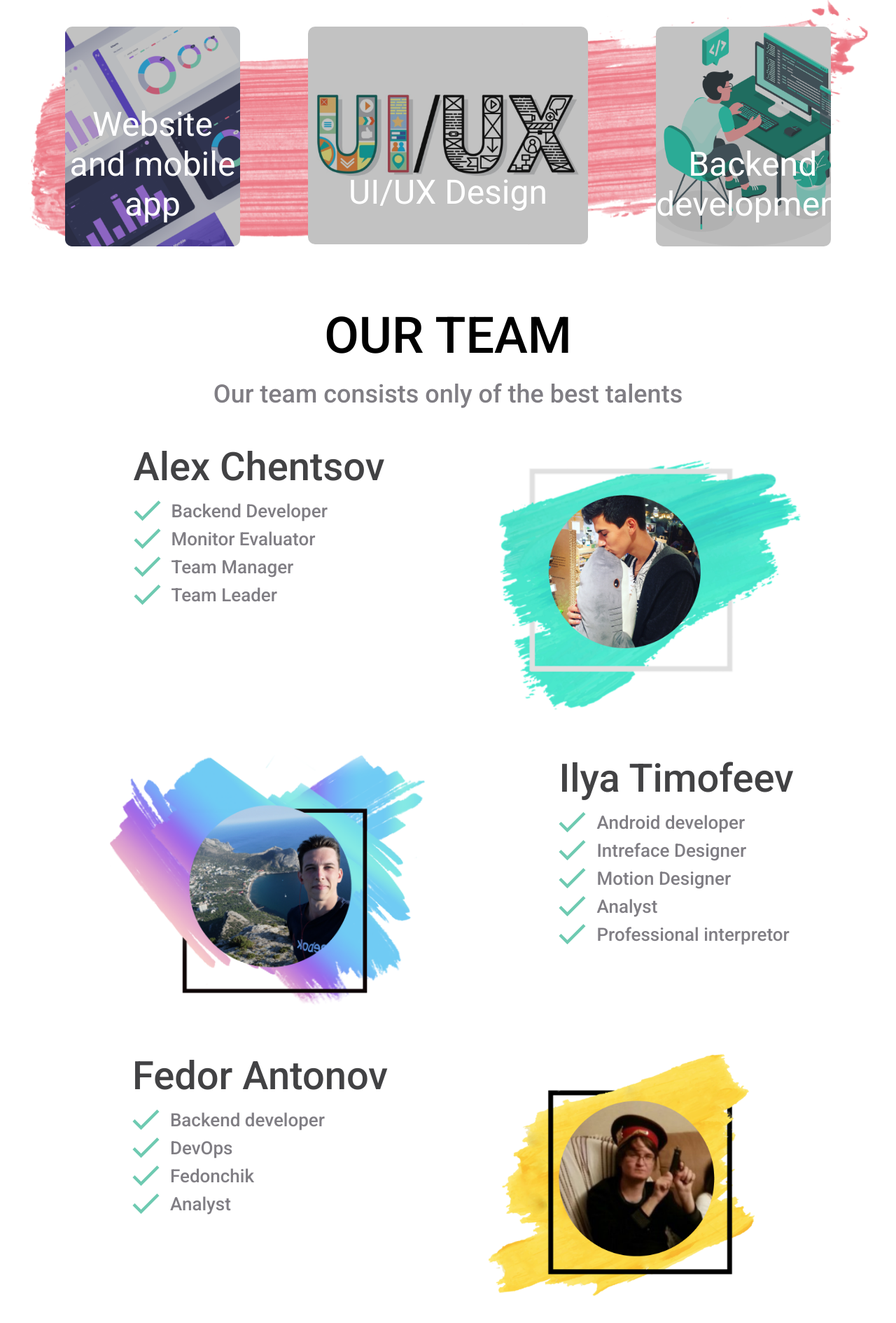
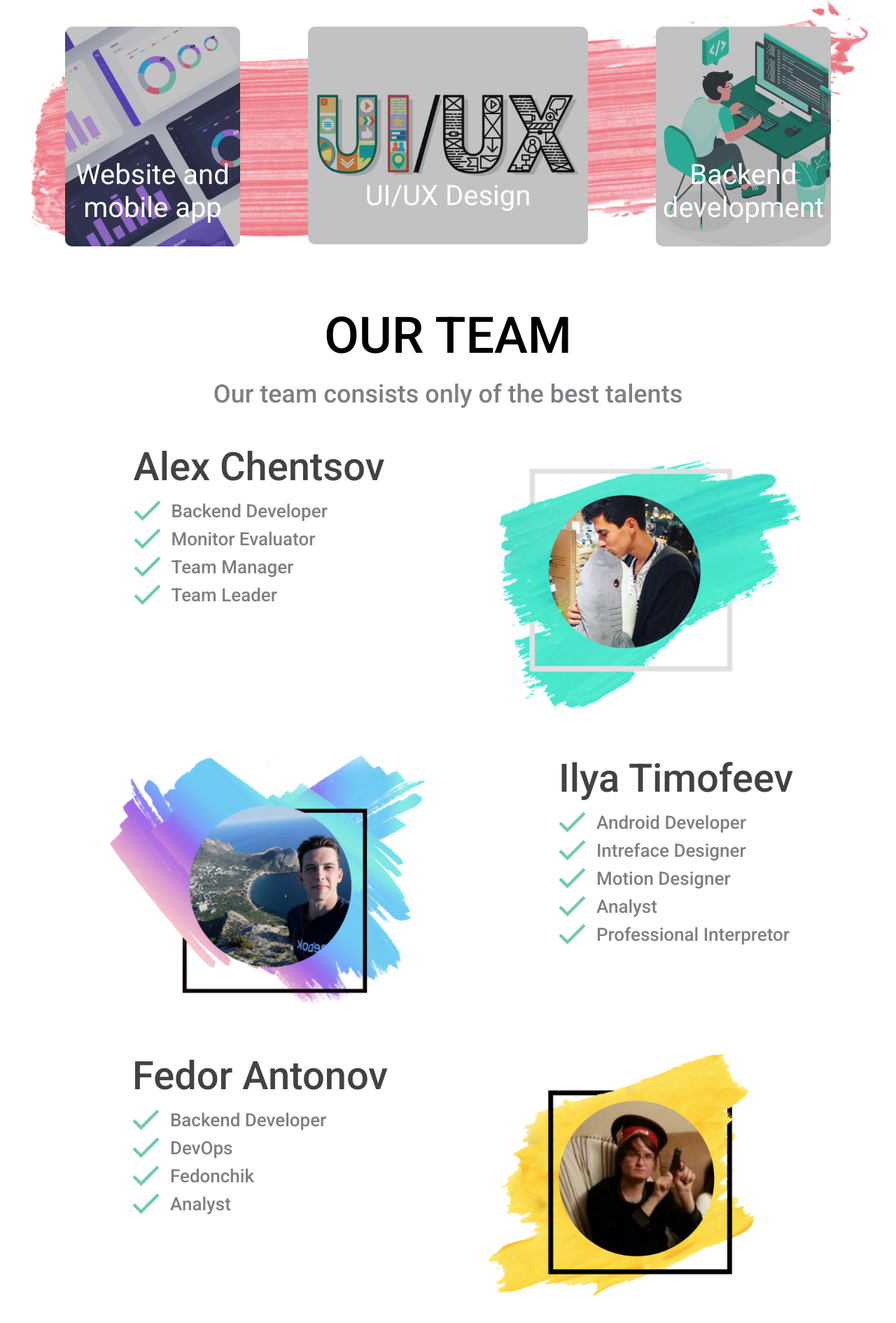
Before and after one commit to Zayac11/KwuH, a plain HTML site: page index.html in a window 1280 px wide. Shown: the part 206-2096 px from the top of the page at 70% size. Drawn offline with nearby package versions, Linux system fonts and the light colour scheme.

Commit message:
change font-sizes

```diff
--- a/index.html
+++ b/index.html
@@ -93,11 +93,11 @@
                     <div class="form ">
                         <div class="name">Ilya Timofeev</div>
                         <ul class="skills">
-                            <li><img src="assets/check_24px.png"><span>Android developer</span></li>
+                            <li><img src="assets/check_24px.png"><span>Android Developer</span></li>
                             <li><img src="assets/check_24px.png"><span>Intreface Designer</span></li>
                             <li><img src="assets/check_24px.png"><span>Motion Designer</span></li>
                             <li><img src="assets/check_24px.png"><span>Analyst</span></li>
-                            <li><img src="assets/check_24px.png"><span>Professional interpretor</span></li>
+                            <li><img src="assets/check_24px.png"><span>Professional Interpretor</span></li>
                         </ul>
                     </div>
                     <div class="avatar anim-show">
@@ -109,7 +109,7 @@
                     <div class="form">
                         <div class="name">Fedor Antonov</div>
                         <ul class="skills">
-                            <li><img src="assets/check_24px.png"><span>Backend developer</span></li>
+                            <li><img src="assets/check_24px.png"><span>Backend Developer</span></li>
                             <li><img src="assets/check_24px.png"><span>DevOps</span></li>
                             <li><img src="assets/check_24px.png"><span>Fedonchik</span></li>
                             <li><img src="assets/check_24px.png"><span>Analyst</span></li>
@@ -124,7 +124,7 @@
                     <div class="form">
                         <div class="name">Kirill Podolskiy</div>
                         <ul class="skills">
-                            <li><img src="assets/check_24px.png"><span>Frontend developer</span></li>
+                            <li><img src="assets/check_24px.png"><span>Frontend Developer</span></li>
                             <li><img src="assets/check_24px.png"><span>Team Worker</span></li>
                             <li><img src="assets/check_24px.png"><span>Plant</span></li>
                         </ul>
--- a/style.css
+++ b/style.css
@@ -212,14 +212,14 @@ a {
 .center_item_title {
     text-align: center;
     width: 100%;
-    font-size: 48px;
+    font-size: 40px;
     color: #fff;
     position: absolute;
     bottom: 15%;
 }
 .aside_item_title {
     text-align: center;
-    font-size: 48px;
+    font-size: 40px;
     color: #fff;
     position: absolute;
     bottom: 10%;
@@ -763,6 +763,9 @@ span.sim-dot {
         width: 70%;
         margin: 20px auto;
     }
+    .center_item_title {
+        bottom: 10%;
+    }
     .aside_item {
         width: 70%;
         margin: 0 auto;
```
